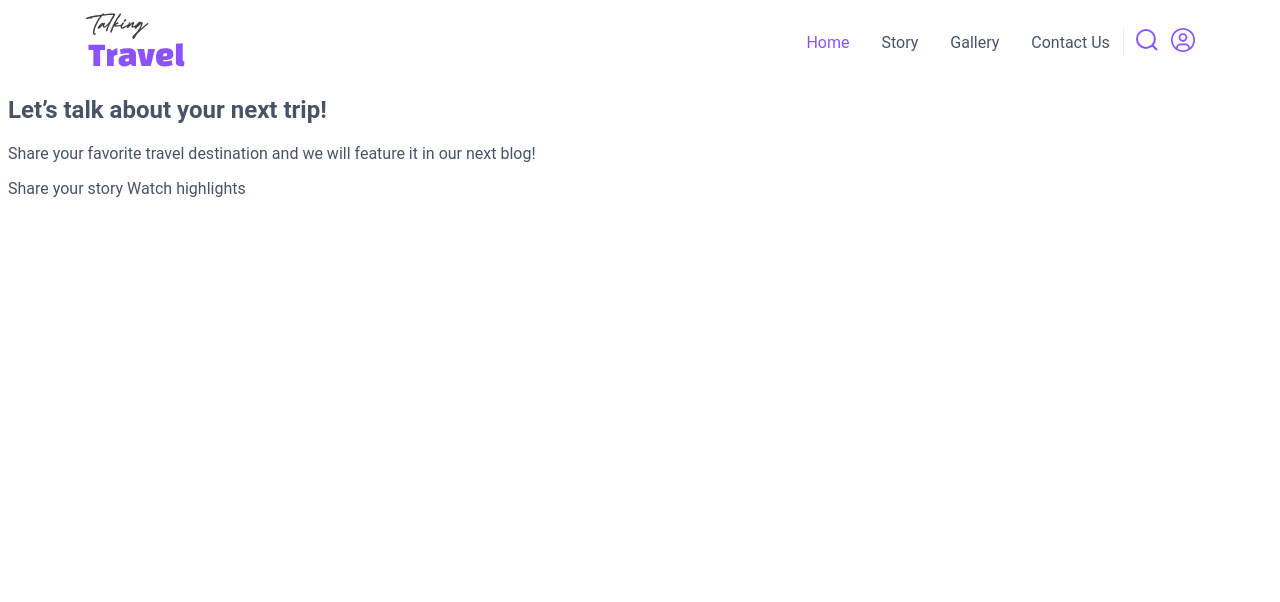
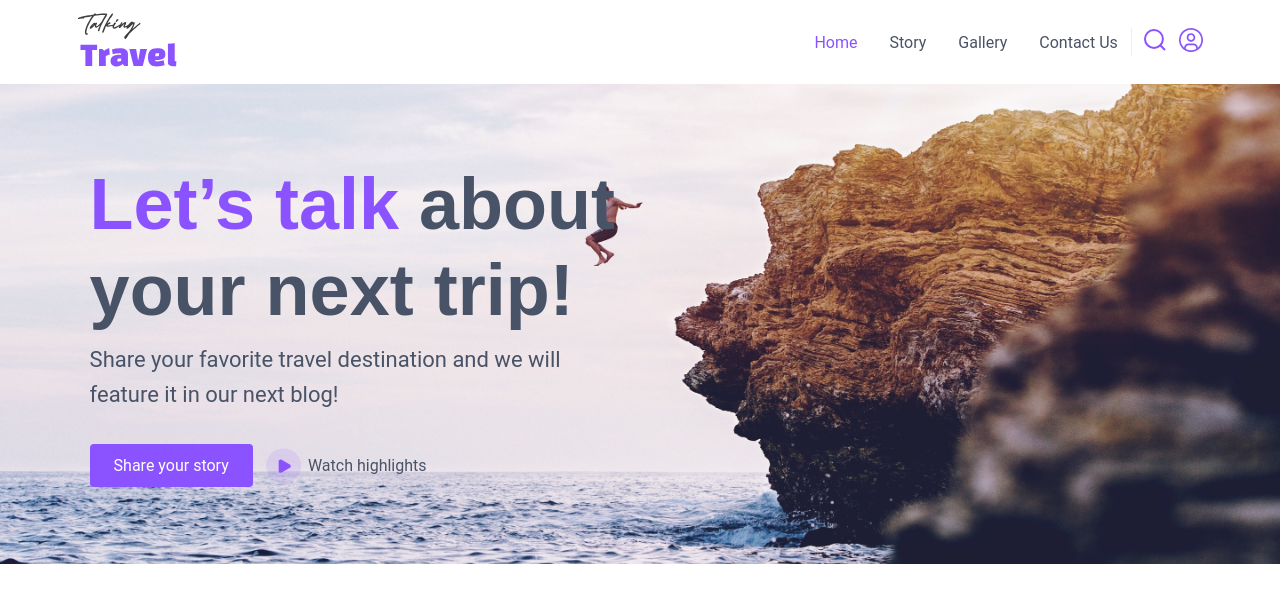
Before and after one commit to OldM1lk/S5_WebDev_Lab-1, a plain HTML site: page src/index.html in a window 1280 px wide. Drawn offline with Linux system fonts and the light colour scheme.

Commit message:
Add hero section, but without gradient for now

```diff
--- a/src/css/reset.css
+++ b/src/css/reset.css
@@ -4,7 +4,7 @@
     box-sizing: border-box;
 }
 
-input, button, textarea, select {
+button {
     font: inherit;
 }
 
@@ -12,7 +12,3 @@ a {
     text-decoration: none;
     color: inherit;
 }
-
-ul, ol {
-    list-style: none;
-}
--- a/src/css/style.css
+++ b/src/css/style.css
@@ -1,16 +1,14 @@
+body {
+    font-family: Roboto, sans-serif;
+    font-size: 1rem;
+    color: #495367;
+}
+
 header {
     display: flex;
     justify-content: space-between;
     align-items: center;
-    margin-left: 6vw;
-    margin-right: 6vw;
-    margin-top: 1vh;
-}
-
-body {
-    font-family: Roboto, ChangaOne, Arial, sans-serif;
-    font-size: 16px;
-    color: #495367;
+    margin: 1vh 6vw;
 }
 
 nav {
@@ -22,25 +20,67 @@ nav {
 
 .nav-links {
     display: flex;
-    justify-content: space-between;
     align-items: center;
     gap: 2.5vw;
 }
 
 .nav-icons {
     display: flex;
-    justify-content: space-between;
     align-items: center;
     gap: 1vw;
     border-left: 1px solid #EEEEEE;
     padding-left: 1vw;
 }
 
-.nav-links a {
-    text-decoration: none;
+.nav-links a.active {
+    color: #8A53FF;
 }
 
-.nav-links a.active {
+.hero {
+    height: 60vh;
+    background-image: url("../assets/img/hero-background-image.jpg");
+    background-size: cover;
+    background-position: center;
+    display: flex;
+    align-items: center;
+    justify-content: flex-start;
+    padding: 0 7vw;
+}
+
+.hero-content h1 {
+    font-family: "Changa One", sans-serif;
+    font-size: 4.5rem;
+    line-height: 1.2;
+    margin-bottom: 1vh;
+}
+
+.hero-content h1 .accent {
     color: #8A53FF;
-    text-decoration: none;
 }
+
+.hero-content p {
+    font-size: 1.375rem;
+    line-height: 1.6;
+    margin-bottom: 4vh;
+}
+
+.hero-cta {
+    display: flex;
+    justify-content: flex-start;
+    align-items: center;
+    gap: 1vw;
+}
+
+.hero-cta button {
+    color: #FFFFFF;
+    background-color: #8A53FF;
+    padding: 0.75em 1.5em;
+    border-radius: 0.25em;
+    border: none;
+}
+
+.hero-cta-icon-button {
+    display: flex;
+    align-items: center;
+    gap: 0.5vw;
+}
--- a/src/index.html
+++ b/src/index.html
@@ -4,6 +4,7 @@
     <meta charset="UTF-8">
     <title>Home Page</title>
     <link rel="stylesheet" href="css/style.css">
+    <link rel="stylesheet" href="css/reset.css">
 </head>
 <body>
 <header>
@@ -28,13 +29,20 @@
     </nav>
 </header>
 <main>
-    <section>
-        <div>
-            <h1>Let’s talk about your next trip!</h1>
-            <p>Share your favorite travel destination and we will feature it in our next blog!</p>
-            <div>
-                <a>Share your story</a>
-                <a>Watch highlights</a>
+    <section class="hero">
+        <div class="hero-content">
+            <h1>
+                <span class="accent">Let’s talk</span> about <br>
+                your next trip!
+            </h1>
+            <p>Share your favorite travel destination and we will <br>
+                feature it in our next blog!</p>
+            <div class="hero-cta">
+                <button>Share your story</button>
+                <div class="hero-cta-icon-button">
+                    <img src="assets/svg/watch-highlights-icon.svg" alt="Watch Highlights" width="36" height="36">
+                    <a>Watch highlights</a>
+                </div>
             </div>
         </div>
     </section>
```
Also changed, not shown: src/assets/img/hero-background-image.jpg (added), src/assets/svg/watch-highlights-icon.svg (added).
